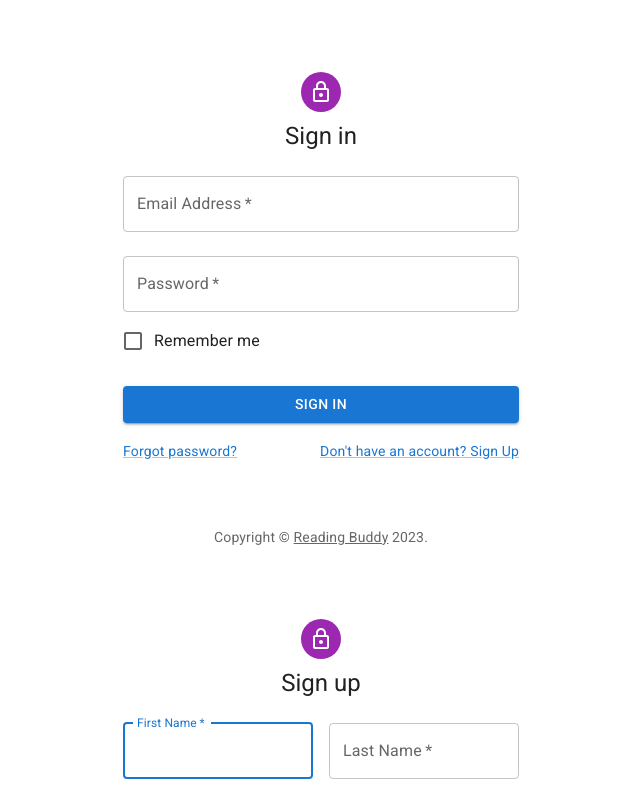
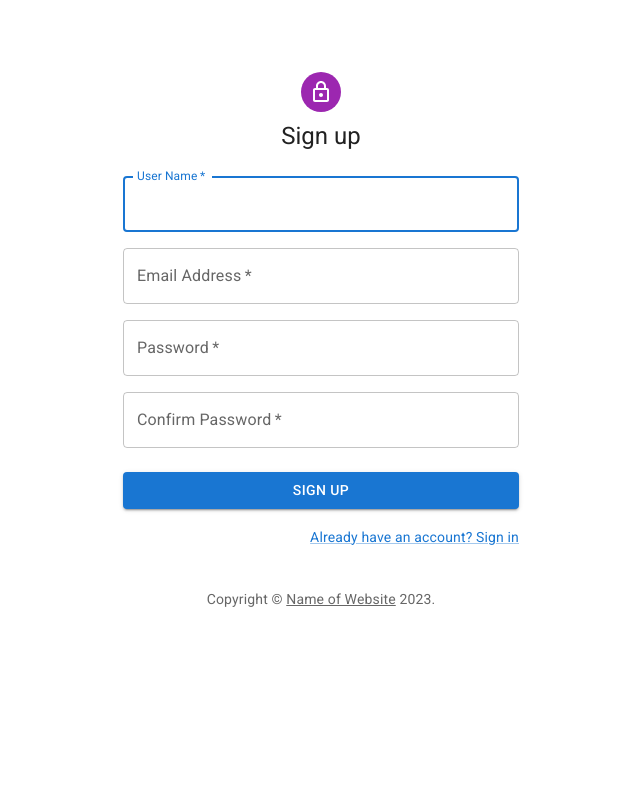
Before and after one commit to emily-valdez/fullstack-final, a React (Create React App) app in the folder client/: page / in a window 1280 px wide. Shown: the top 793 px of the page, without its empty margins (319-959 px from the left). Built offline with nearby package versions, Linux system fonts and the light colour scheme.

Commit message:
added dark light modes

```diff
--- a/client/src/components/App.js
+++ b/client/src/components/App.js
@@ -1,7 +1,9 @@
 import React, { useEffect, useState } from "react";
 import { Switch, Route } from "react-router-dom";
-import SignIn from "./SignIn";
+
 import SignUp from "./SignUp";
+import ToggleColorMode from "./Colormode";
+
 
 
 
@@ -9,8 +11,8 @@
 
   return (
     <div>
-      <SignIn />
       <SignUp />
+
     </div>
 
   )
--- /dev/null
+++ b/client/src/components/Colormode.js
@@ -0,0 +1,62 @@
+import * as React from 'react';
+import IconButton from '@mui/material/IconButton';
+import Box from '@mui/material/Box';
+import { useTheme, ThemeProvider, createTheme } from '@mui/material/styles';
+import Brightness4Icon from '@mui/icons-material/Brightness4';
+import Brightness7Icon from '@mui/icons-material/Brightness7';
+
+const ColorModeContext = React.createContext({ toggleColorMode: () => {} });
+
+function MyApp() {
+  const theme = useTheme();
+  const colorMode = React.useContext(ColorModeContext);
+  return (
+    <Box
+      sx={{
+        display: 'flex',
+        width: '100%',
+        alignItems: 'center',
+        justifyContent: 'center',
+        bgcolor: 'background.default',
+        color: 'text.primary',
+        borderRadius: 1,
+        p: 3,
+      }}
+    >
+      {theme.palette.mode} mode
+      <IconButton sx={{ ml: 1 }} onClick={colorMode.toggleColorMode} color="inherit">
+        {theme.palette.mode === 'dark' ? <Brightness7Icon /> : <Brightness4Icon />}
+      </IconButton>
+    </Box>
+  );
+}
+
+export default function ToggleColorMode() {
+  const [mode, setMode] = React.useState('light');
+  const colorMode = React.useMemo(
+    () => ({
+      toggleColorMode: () => {
+        setMode((prevMode) => (prevMode === 'light' ? 'dark' : 'light'));
+      },
+    }),
+    [],
+  );
+
+  const theme = React.useMemo(
+    () =>
+      createTheme({
+        palette: {
+          mode,
+        },
+      }),
+    [mode],
+  );
+
+  return (
+    <ColorModeContext.Provider value={colorMode}>
+      <ThemeProvider theme={theme}>
+        <MyApp />
+      </ThemeProvider>
+    </ColorModeContext.Provider>
+  );
+}
--- a/client/src/components/SignIn.js
+++ b/client/src/components/SignIn.js
@@ -18,7 +18,7 @@
     <Typography variant="body2" color="text.secondary" align="center" {...props}>
       {'Copyright © '}
       <Link color="inherit" href="https://mui.com/">
-        Reading Buddy
+        Name of Website
       </Link>{' '}
       {new Date().getFullYear()}
       {'.'}
--- a/client/src/components/SignUp.js
+++ b/client/src/components/SignUp.js
@@ -3,8 +3,7 @@
 import Button from '@mui/material/Button';
 import CssBaseline from '@mui/material/CssBaseline';
 import TextField from '@mui/material/TextField';
-import FormControlLabel from '@mui/material/FormControlLabel';
-import Checkbox from '@mui/material/Checkbox';
+// import FormControlLabel from '@mui/material/FormControlLabel';
 import Link from '@mui/material/Link';
 import Grid from '@mui/material/Grid';
 import Box from '@mui/material/Box';
@@ -18,7 +17,7 @@
     <Typography variant="body2" color="text.secondary" align="center" {...props}>
       {'Copyright © '}
       <Link color="inherit" href="https://mui.com/">
-        Reading Buddy
+        Name of Website
       </Link>{' '}
       {new Date().getFullYear()}
       {'.'}
@@ -26,7 +25,6 @@
   );
 }
 
-// TODO remove, this demo shouldn't need to reset the theme.
 
 const defaultTheme = createTheme();
 
@@ -60,25 +58,15 @@
           </Typography>
           <Box component="form" noValidate onSubmit={handleSubmit} sx={{ mt: 3 }}>
             <Grid container spacing={2}>
-              <Grid item xs={12} sm={6}>
+              <Grid item xs={12} >
                 <TextField
-                  autoComplete="given-name"
-                  name="firstName"
+                  autoComplete="user-name"
+                  name="userName"
                   required
                   fullWidth
-                  id="firstName"
-                  label="First Name"
+                  id="userName"
+                  label="User Name"
                   autoFocus
-                />
-              </Grid>
-              <Grid item xs={12} sm={6}>
-                <TextField
-                  required
-                  fullWidth
-                  id="lastName"
-                  label="Last Name"
-                  name="lastName"
-                  autoComplete="family-name"
                 />
               </Grid>
               <Grid item xs={12}>
@@ -103,9 +91,14 @@
                 />
               </Grid>
               <Grid item xs={12}>
-                <FormControlLabel
-                  control={<Checkbox value="allowExtraEmails" color="primary" />}
-                  label="Check this box just for the hell of it."
+                <TextField
+                  required
+                  fullWidth
+                  name="confirmpassword"
+                  label="Confirm Password"
+                  type="password"
+                  id="confirmpassword"
+                  autoComplete="confirm-password"
                 />
               </Grid>
             </Grid>
```
